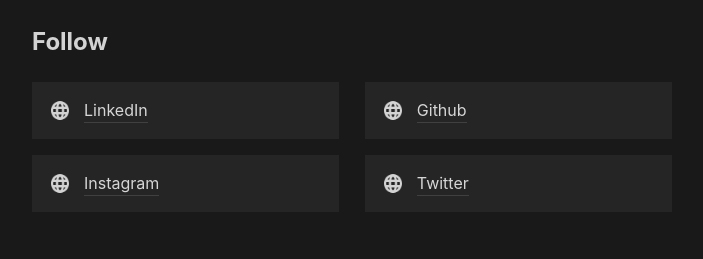
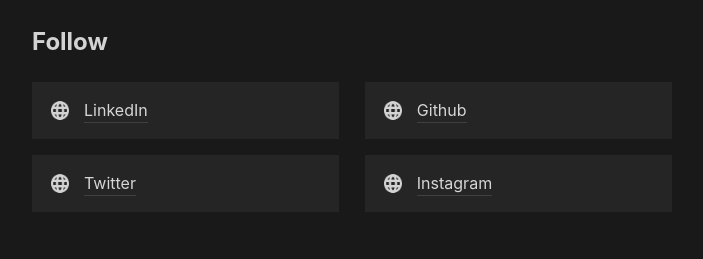
Before and after one commit to preciousaffiah/portfolio, a React (Create React App) app: page / in a window 1280 px wide. Shown: the part 2604-2863 px from the top of the page, without its empty margins (288-991 px from the left). Built offline with nearby package versions, Linux system fonts and the light colour scheme.

Commit message:
code refactoring

```diff
--- a/src/components/header.js
+++ b/src/components/header.js
@@ -5,7 +5,7 @@
   return (
     <div className="flex gap-x-2 py-3 px-4 border-b-2 border-solid border-neutral-700">
       <span className="truncate">
-        <a href="#" className="flex flex-row items-center gap-x-2 w-fit">
+        <a href="/" className="flex flex-row items-center gap-x-2 w-fit">
           <img src={caseImg} className="w-5" />
           <p className="text-base">PRECIOUS AFFIAH</p>
         </a>
--- a/src/components/projects.js
+++ b/src/components/projects.js
@@ -30,7 +30,7 @@
                     <p className="overflow-hidden truncate text-[0.98rem] w-[30%] text-neutral-500">
                       Website
                     </p>
-                    <a href={link} className="w-[60%] underline">
+                    <a href={link} target="_blank" className="w-[60%] underline">
                       <p className="overflow-hidden truncate text-[0.98rem] w-full">
                         {link}
                       </p>
--- a/src/view/home.js
+++ b/src/view/home.js
@@ -20,6 +20,24 @@
 import Header from "../components/header";
 
 const HomePage = () => {
+  const items = [
+    {
+      link: "https://www.linkedin.com/in/precious-affiah/",
+      name: "LinkedIn"
+    },
+    {
+      link: "https://github.com/preciousaffiah",
+      name: "Github"
+    },
+    {
+      link: "https://x.com/Precious_theDev",
+      name: "Twitter"
+    },
+    {
+      link: "https://www.instagram.com/preciousaffiah",
+      name: "Instagram"
+    },
+  ];
   return (
     <div>
       <Header />
@@ -233,38 +251,18 @@
             <div className="py-12 border-b-2 border-solid border-neutral-700">
               <h1 className="text-2xl font-bold pb-3">Follow</h1>
               <div className="flex-wrap w-full gap-4 flex flex-row pt-3 text-sm justify-between">
-                <div className="md:w-[48%] w-full">
-                  <div className="text-base flex gap-x-3 bg-[#252525] p-4">
-                    <img src={webImg} className="w-6" />
-                    <p className="border-b-[1px] border-neutral-700">
-                      <a href="https://www.linkedin.com/in/precious-affiah/">LinkedIn</a>
-                    </p>
+                {items.map((item, index) => (
+                  <div className="md:w-[48%] w-full" key={index}>
+                    <div className="text-base flex gap-x-3 bg-[#252525] p-4">
+                      <img src={webImg} className="w-6" />
+                      <p className="border-b-[1px] border-neutral-700">
+                        <a href={item.link} target="_blank">
+                          {item.name}
+                        </a>
+                      </p>
+                    </div>
                   </div>
-                </div>
-                <div className="md:w-[48%] w-full">
-                  <div className="text-base flex gap-x-3 bg-[#252525] p-4">
-                    <img src={webImg} className="w-6" />
-                    <p className="border-b-[1px] border-neutral-700">
-                      <a href="https://github.com/preciousaffiah">Github</a>
-                    </p>
-                  </div>
-                </div>
-                <div className="md:w-[48%] w-full">
-                  <div className="text-base flex gap-x-3 bg-[#252525] p-4">
-                    <img src={webImg} className="w-6" />
-                    <p className="border-b-[1px] border-neutral-700">
-                      <a href="https://www.instagram.com/preciousaffiah/">Instagram</a>
-                    </p>
-                  </div>
-                </div>
-                <div className="md:w-[48%] w-full">
-                  <div className="text-base flex gap-x-3 bg-[#252525] p-4">
-                    <img src={webImg} className="w-6" />
-                    <p className="border-b-[1px] border-neutral-700">
-                      <a href="https://x.com/Precious_theDev">Twitter</a>
-                    </p>
-                  </div>
-                </div>
+                ))}
               </div>
             </div>
           </div>
```
